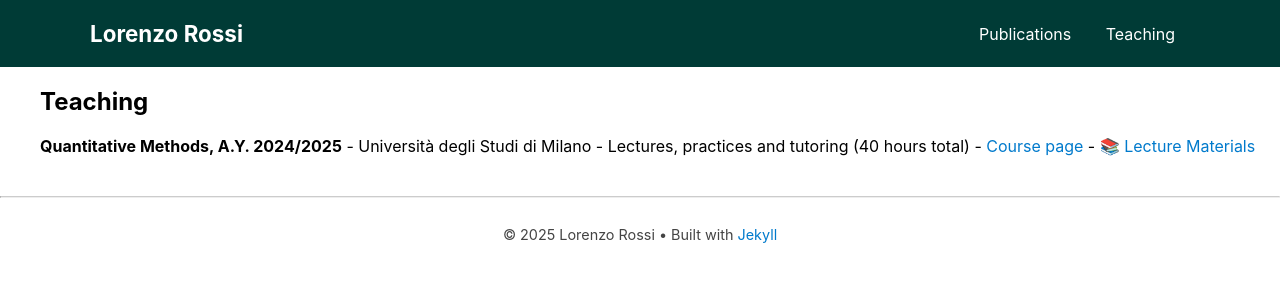
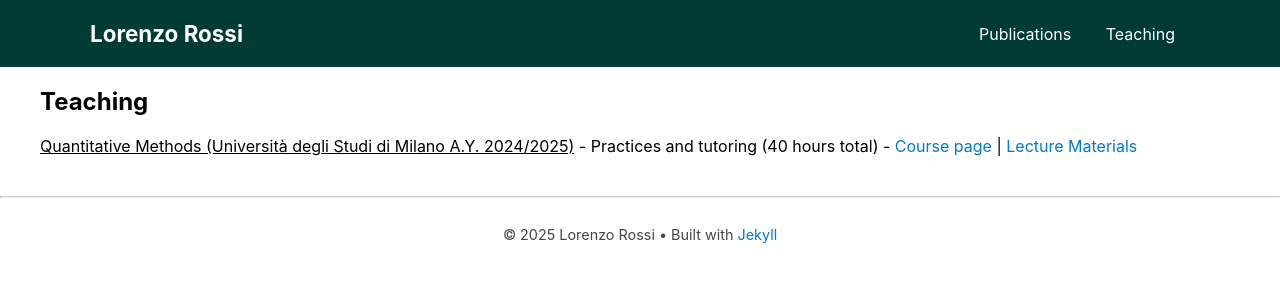
Before and after one commit to lorenzrossi/lorenzrossi.github.io, a Jekyll site: the page built from teaching.md, in a window 1280 px wide. Shown: the top 300 px of the page. Built offline with Jekyll 4.4.1, drawn with Linux system fonts in a browser that asks for light colours.

Commit message:
Update teaching section format
- Change course name from bold to underlined
- Reorganize course info: 'Quantitative Methods (Università degli Studi di Milano A.Y. 2024/2025)'
- Update content to 'Practices and tutoring (40 hours total)'
- Use pipe separator between Course page and Lecture Materials links
- Remove emoji from Lecture Materials link for cleaner appearance

```diff
--- a/teaching.md
+++ b/teaching.md
@@ -5,4 +5,4 @@ permalink: /teaching/
 ---
 
 <h2 style="margin-left: 40px;">Teaching</h2>
-<p style="margin-left: 40px;"><strong>Quantitative Methods, A.Y. 2024/2025</strong> - Università degli Studi di Milano - Lectures, practices and tutoring (40 hours total) - <a href="https://www.unimi.it/it/corsi/insegnamenti-dei-corsi-di-laurea/2026/quantitative-methods-0" target="_blank">Course page</a> - <a href="/teaching/quantitative-methods/lectures_qm/">📚 Lecture Materials</a></p>
+<p style="margin-left: 40px;"><u>Quantitative Methods (Università degli Studi di Milano A.Y. 2024/2025)</u> - Practices and tutoring (40 hours total) - <a href="https://www.unimi.it/it/corsi/insegnamenti-dei-corsi-di-laurea/2026/quantitative-methods-0" target="_blank">Course page</a> | <a href="/teaching/quantitative-methods/lectures_qm/">Lecture Materials</a></p>
```
